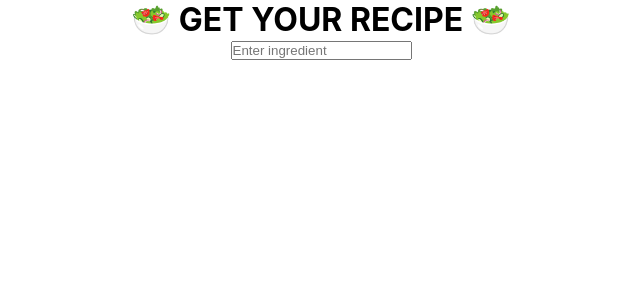
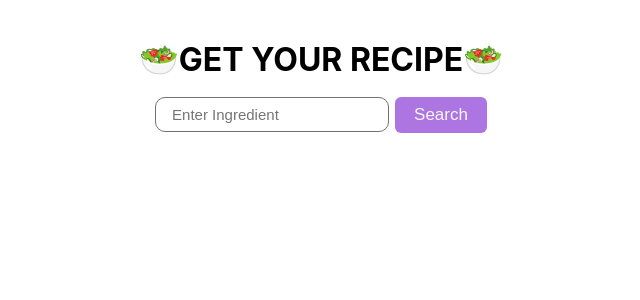
Before and after one commit to kratika19/Get-Your-Recipe, a React (Create React App) app: page / in a window 1280 px wide. Shown: the top 300 px of the page, without its empty margins (319-959 px from the left). Built offline with nearby package versions, Linux system fonts and the light colour scheme.

Commit message:
basic functionality

```diff
--- a/src/App.css
+++ b/src/App.css
@@ -3,4 +3,39 @@
     flex-direction: column;
     justify-content: center;
     align-items: center;
+    padding: 40px 24px;
 }
+
+.app-search-form{
+    margin-top: 18px;
+}
+
+.app-input{
+    padding: 8px 16px;
+    min-width: 200px;
+    max-width: 100vw;
+    font-size: 15px;
+    border-radius: 10px;
+    appearance: none;
+    background: none;
+    border: 1px solid rgb(117, 113, 113);
+    outline: none;
+    /* color: #313131; */
+}
+
+.app-submit{
+    padding: 8px 19px;
+    font-size: 17px;
+    margin-left: 6px;
+    cursor: pointer;
+    background-color: rgb(173, 117, 226);
+    border: 2px rgb(173, 117, 226);
+    border-radius: 6px;
+    color: rgb(248, 248, 248);
+}
+
+.app-submit:hover{
+    background-color: rgb(100, 60, 138);
+    color: rgb(238, 236, 230);
+
+}
--- a/src/App.js
+++ b/src/App.js
@@ -1,26 +1,46 @@
 import './App.css';
 import Axios from "axios";
+import './RecipeTile'
 import React, { useState } from 'react'
+import RecipeTile from './RecipeTile';
 
 function App() {
 
   const [query, setquery] = useState("");
+  const [recipes, setrecipes] = useState([]);
   const appId = "7bc88129";
   const apiKey = "e1fdaad97887812a20874ed8bb1e0297";
   const url = `https://api.edamam.com/search?q=${query}&app_id=${appId}&app_key=${apiKey}&health=alcohol-free`;
 
   const getRecipe = async () => {
     var result = await Axios.get(url);
+    setrecipes(result.data.hits);
     console.log(result.data);
+  }
+
+  const submit = (e) => {
+    e.preventDefault();
+    getRecipe();
   }
 
   return (
     <div className="App">
-      <h1 onClick={getRecipe}>🥗 GET YOUR RECIPE 🥗</h1>
-      <form action="" className="app-search-form">
-        <input placeholder="Enter ingredient" type="text" value={query} onChange={(e) => { setquery(e.target.value) }} />
-
+      <h1>🥗GET YOUR RECIPE🥗</h1>
+      <form action=""
+        onSubmit={submit} className="app-search-form">
+        <input
+          className="app-input"
+          placeholder="Enter Ingredient" type="text" value={query} onChange={(e) => { setquery(e.target.value) }} />
+        <input
+          className="app-submit"
+          type="submit"
+          value="Search" />
       </form>
+      <div>
+        {recipes.map(recipe => {
+          return <RecipeTile recipe = {recipe}/>;
+        })}
+      </div>
     </div>
   );
 }
--- /dev/null
+++ b/src/RecipeTile.js
@@ -0,0 +1,13 @@
+import React from 'react'
+import "./recipeTile.css"
+
+export default function RecipeTile({ recipe }) {
+    return (
+        recipe["recipe"]["image"].match(/\.(jpeg|jpg|gif|png)$/) != null && (
+            <div className="recipe-tile">
+                <img className="recipe-img" src={recipe["recipe"]["image"]} />
+                <p className="recipe-name">{recipe["recipe"]["label"]}</p>
+            </div>
+        )
+    );
+}
--- /dev/null
+++ b/src/recipeTile.css
@@ -0,0 +1,13 @@
+.recipe-img{
+    /* margin: 20px 20px 5px 20px; */
+    height: 200px;
+    width: 200px;
+    object-fit: cover;
+    border-radius: 12px;
+}
+
+.recipe-name{
+    max-width: 200px;
+    text-align: center;
+    margin: 12px 0px;
+}
```
